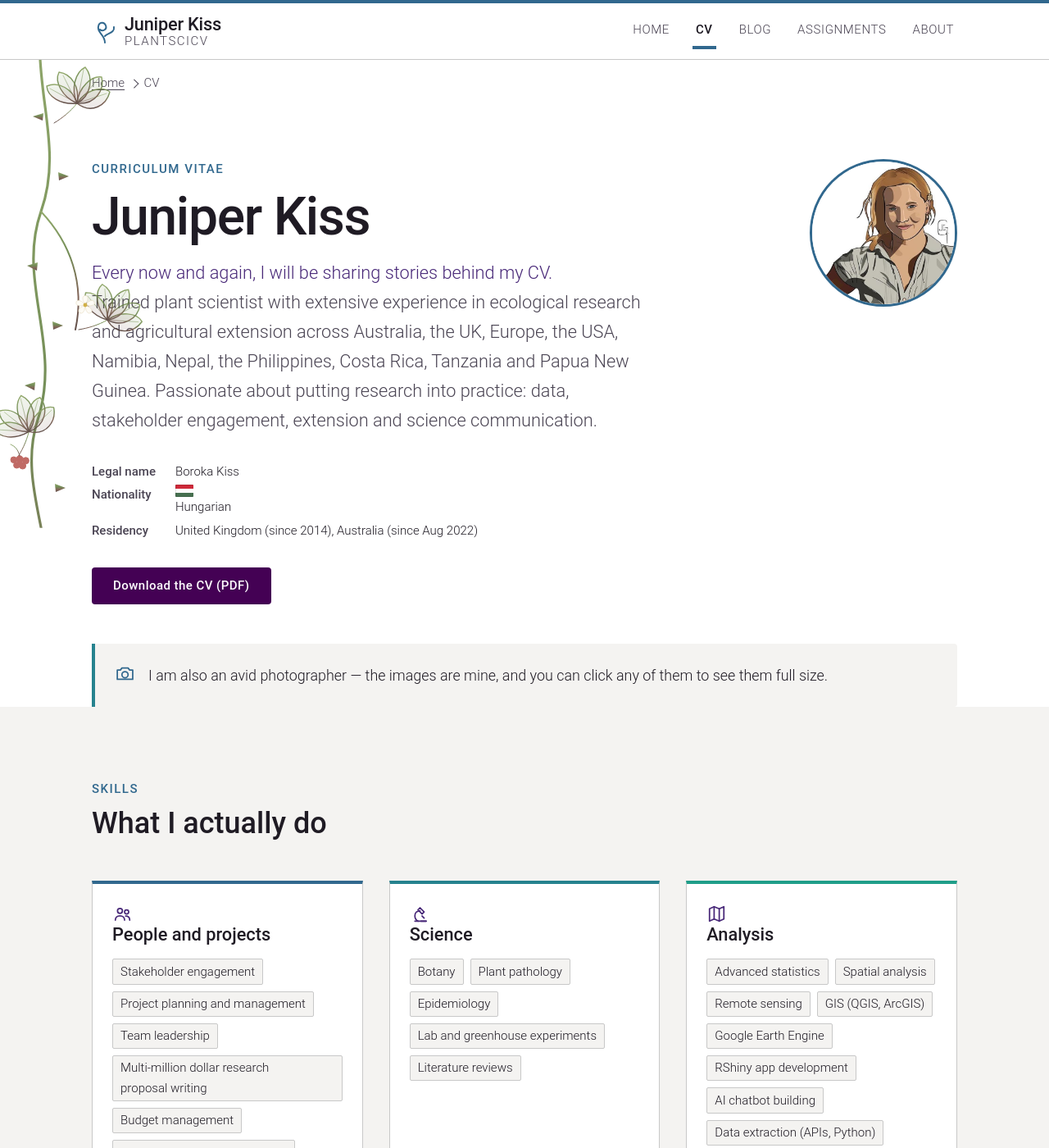
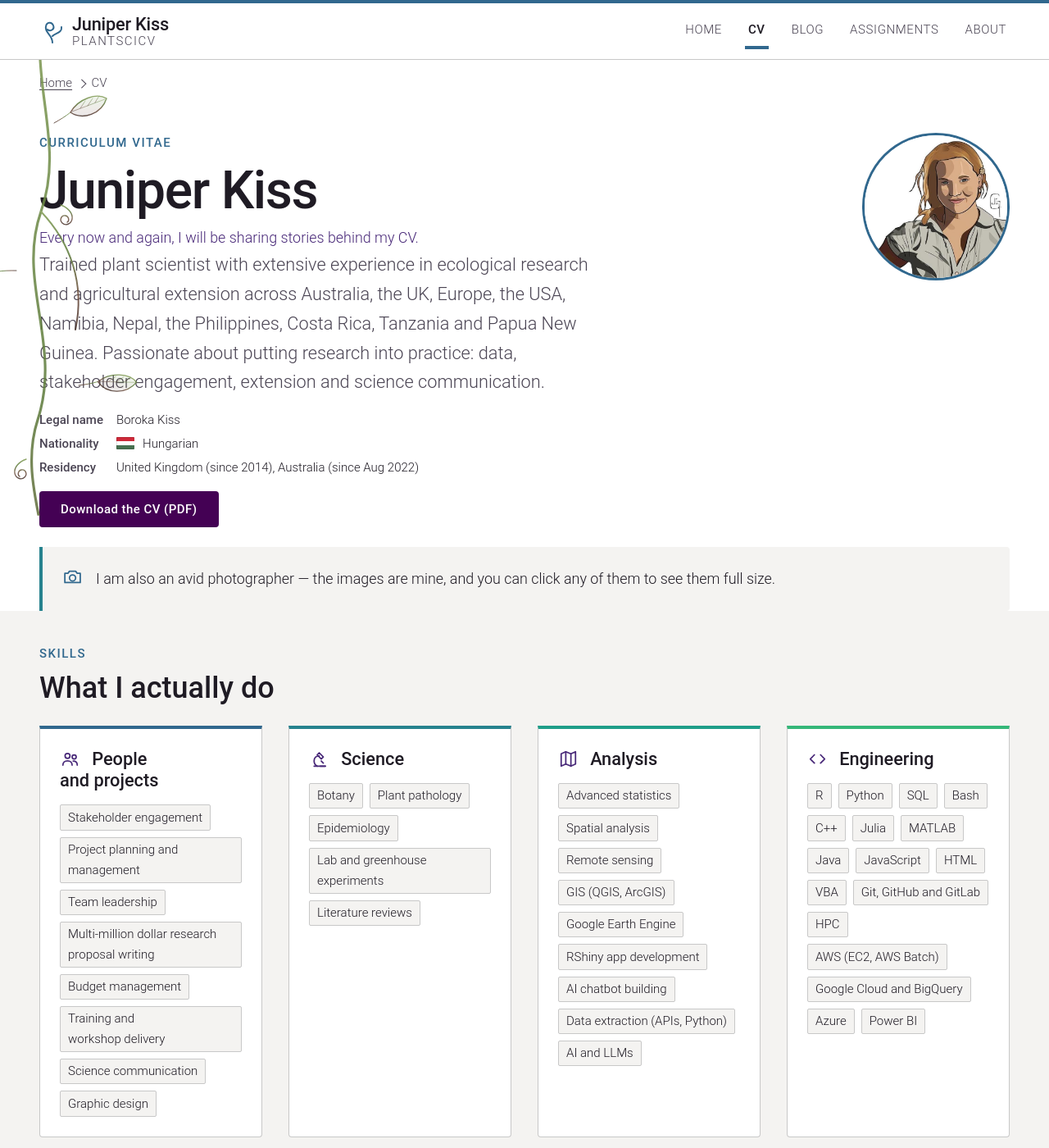
Before and after one commit to JuniperPNG/juniperkiss, a Jekyll site: the page built from cv/index.html, in a window 1280 px wide and 1400 px high. Shown: the whole window at 82% size. Built offline with Jekyll 4.4.1, drawn with Linux system fonts in a browser that asks for light colours.

Commit message:
CV: compact layout, photos in right column, real bullets, inline flags, uncropped previews; replace bramble with plain vine tendril

```diff
--- a/_includes/bramble.html
+++ b/_includes/bramble.html
@@ -16,36 +16,24 @@
       <stop offset="100%" stop-color="var(--bramble-4, #46312a)" />
     </linearGradient>
 
-    <!-- Palmate leaf, five serrated leaflets. Drawn once, placed several times. -->
+    <!-- A single ovate leaf on a short stalk. Drawn once, placed several times. -->
     <g id="bramble-leaf">
-      <path class="bramble__petiole" d="M0 0 C 10 -6, 20 -14, 28 -24" />
-      <g class="bramble__leaflets">
-        <path d="M28 -24 c 10 -16, 30 -22, 40 -14 c -4 16, -22 28, -40 14 z" />
-        <path d="M28 -24 c 2 -20, 18 -34, 30 -32 c 4 16, -8 34, -30 32 z" />
-        <path d="M28 -24 c -8 -18, -2 -38, 10 -44 c 10 12, 8 34, -10 44 z" />
-        <path d="M28 -24 c -18 -8, -28 -26, -22 -38 c 15 2, 26 18, 22 38 z" />
-        <path d="M28 -24 c -20 2, -36 -8, -37 -21 c 14 -6, 32 3, 37 21 z" />
-      </g>
+      <path class="bramble__petiole" d="M0 0 C 7 -4, 14 -8, 20 -13" />
+      <path class="bramble__blade"
+            d="M20 -13 C 30 -30, 52 -37, 64 -30 C 58 -11, 35 -3, 20 -13 Z" />
       <g class="bramble__veins">
-        <path d="M28 -24 l 36 -12" />
-        <path d="M28 -24 l 26 -30" />
-        <path d="M28 -24 l 8 -41" />
-        <path d="M28 -24 l -17 -34" />
-        <path d="M28 -24 l -33 -18" />
+        <path d="M22 -14 L 62 -29" />
+        <path d="M32 -18 l 6 -9" />
+        <path d="M41 -21 l 6 -9" />
+        <path d="M50 -25 l 5 -8" />
       </g>
     </g>
 
-    <!-- Flower: five rounded, separated petals on a narrow base — an open
-         dog-rose-style bramble bloom. Rounded (not pointed) petal tips read
-         as a simple wild flower rather than a lotus, which has pointed,
-         upright, overlapping petals. -->
-    <g id="bramble-flower">
-      <path class="bramble__petal" d="M-1 -2 Q -3.6 -5.6, -3.1 -9 Q -2.6 -11.6, 0 -11.6 Q 2.6 -11.6, 3.1 -9 Q 3.6 -5.6, 1 -2 Z" />
-      <path class="bramble__petal" d="M-1 -2 Q -3.6 -5.6, -3.1 -9 Q -2.6 -11.6, 0 -11.6 Q 2.6 -11.6, 3.1 -9 Q 3.6 -5.6, 1 -2 Z" transform="rotate(72)" />
-      <path class="bramble__petal" d="M-1 -2 Q -3.6 -5.6, -3.1 -9 Q -2.6 -11.6, 0 -11.6 Q 2.6 -11.6, 3.1 -9 Q 3.6 -5.6, 1 -2 Z" transform="rotate(144)" />
-      <path class="bramble__petal" d="M-1 -2 Q -3.6 -5.6, -3.1 -9 Q -2.6 -11.6, 0 -11.6 Q 2.6 -11.6, 3.1 -9 Q 3.6 -5.6, 1 -2 Z" transform="rotate(216)" />
-      <path class="bramble__petal" d="M-1 -2 Q -3.6 -5.6, -3.1 -9 Q -2.6 -11.6, 0 -11.6 Q 2.6 -11.6, 3.1 -9 Q 3.6 -5.6, 1 -2 Z" transform="rotate(288)" />
-      <circle class="bramble__centre" cx="0" cy="0" r="2.4" />
+    <!-- Curling tendril, the coil a climbing stem makes when it finds nothing. -->
+    <g id="bramble-tendril">
+      <path class="bramble__tendril"
+            d="M0 0 c 9 3, 15 10, 14 17 c -1 6, -8 9, -12 5
+               c -4 -4, -1 -10, 4 -9 c 4 1, 5 6, 2 8" />
     </g>
   </defs>
 
@@ -68,64 +56,18 @@
     <path class="bramble__cane bramble__cane--minor"
           d="M100 1030 C 66 1064, 40 1108, 52 1160" />
 
-    <!-- Roots: the cane grounds itself at the base of the page -->
-    <g class="bramble__root">
-      <path d="M92 1400 C 68 1404, 46 1414, 24 1428" />
-      <path d="M92 1400 C 100 1408, 100 1420, 88 1436" />
-      <path d="M92 1400 C 112 1402, 132 1414, 152 1424" />
-      <path d="M92 1400 C 78 1412, 72 1428, 78 1444" />
-    </g>
+    <use href="#bramble-leaf" x="112" y="150" />
+    <use href="#bramble-leaf" x="66" y="330" transform="rotate(-150 66 330)" />
+    <use href="#bramble-leaf" x="142" y="470" transform="rotate(22 142 470)" />
+    <use href="#bramble-leaf" x="62" y="640" transform="rotate(-155 62 640)" />
+    <use href="#bramble-leaf" x="120" y="820" transform="rotate(14 120 820)" />
+    <use href="#bramble-leaf" x="58" y="990" transform="rotate(-146 58 990)" />
+    <use href="#bramble-leaf" x="126" y="1150" transform="rotate(18 126 1150)" />
+    <use href="#bramble-leaf" x="70" y="1320" transform="rotate(-152 70 1320)" />
 
-    <!-- Prickles: the hooked, downward-facing thorns of Rubus fruticosus -->
-    <g class="bramble__prickles">
-      <path d="M100 60 l 13 4 l -12 5 z" />
-      <path d="M99 138 l -13 4 l 12 5 z" />
-      <path d="M117 210 l 13 5 l -12 5 z" />
-      <path d="M92 320 l -13 4 l 12 6 z" />
-      <path d="M110 392 l 13 5 l -12 5 z" />
-      <path d="M89 466 l -13 4 l 12 6 z" />
-      <path d="M113 590 l 13 5 l -12 5 z" />
-      <path d="M94 662 l -13 4 l 12 6 z" />
-      <path d="M112 846 l 13 5 l -12 5 z" />
-      <path d="M97 918 l -13 4 l 12 6 z" />
-      <path d="M115 1092 l 13 5 l -12 5 z" />
-      <path d="M95 1168 l -13 4 l 12 6 z" />
-      <path d="M108 1268 l 13 5 l -12 5 z" />
-    </g>
-
-    <use href="#bramble-leaf" x="112" y="150" />
-    <use href="#bramble-leaf" x="142" y="402" transform="rotate(22 142 402)" />
-    <use href="#bramble-leaf" x="66" y="560" transform="rotate(-25 66 560)" />
-    <use href="#bramble-leaf" x="58" y="920" transform="rotate(16 58 920)" />
-    <use href="#bramble-leaf" x="120" y="1060" transform="rotate(-12 120 1060)" />
-    <use href="#bramble-leaf" x="70" y="1330" transform="rotate(46 70 1330)" />
-
-    <!-- Flowers: single blooms, Rubus is a rose relative -->
-    <g class="bramble__flower">
-      <use href="#bramble-flower" transform="translate(150 372)" />
-    </g>
-    <g class="bramble__flower">
-      <use href="#bramble-flower" transform="translate(46 900) rotate(20)" />
-    </g>
-
-    <!-- Fruit: aggregates of drupelets — green-red while unripe, near-black when ripe -->
-    <g class="bramble__fruit" transform="translate(70 560)">
-      <circle cx="0" cy="0" r="4.2" />
-      <circle cx="7.4" cy="1.8" r="4" />
-      <circle cx="3.6" cy="8" r="4" />
-      <circle cx="-3.6" cy="7.2" r="3.8" />
-      <circle cx="-7.2" cy="0.8" r="3.8" />
-      <circle cx="0" cy="6.2" r="3.6" />
-      <path class="bramble__pedicel" d="M0 -4 C -2 -12, -6 -16, -11 -18" />
-    </g>
-    <g class="bramble__fruit bramble__fruit--ripe" transform="translate(110 1152)">
-      <circle cx="0" cy="0" r="4.2" />
-      <circle cx="7.4" cy="1.8" r="4" />
-      <circle cx="3.6" cy="8" r="4" />
-      <circle cx="-3.6" cy="7.2" r="3.8" />
-      <circle cx="-7.2" cy="0.8" r="3.8" />
-      <circle cx="0" cy="6.2" r="3.6" />
-      <path class="bramble__pedicel" d="M0 -4 C 2 -12, 6 -16, 11 -18" />
-    </g>
+    <use href="#bramble-tendril" transform="translate(120 250)" />
+    <use href="#bramble-tendril" transform="translate(78 560) scale(-1 1)" />
+    <use href="#bramble-tendril" transform="translate(124 900)" />
+    <use href="#bramble-tendril" transform="translate(80 1240) scale(-1 1)" />
   </g>
 </svg>
--- a/_includes/cane-rule.html
+++ b/_includes/cane-rule.html
@@ -1,12 +1,10 @@
 {%- comment -%}
-  Small bramble-cane divider with a prickle and a leaflet. Decorative.
+  Small vine-stem divider with a leaf at the end. Decorative.
 {%- endcomment -%}
 <svg class="cane-rule" viewBox="0 0 240 24" preserveAspectRatio="xMinYMid meet"
      aria-hidden="true" focusable="false" role="presentation">
   <path d="M2 14 C 40 4, 70 22, 108 13 C 146 4, 176 20, 214 12"
         fill="none" stroke="currentColor" stroke-width="1.4" stroke-linecap="round" />
-  <path d="M56 11 l 5 -7 l 2 8 z" fill="currentColor" />
-  <path d="M142 15 l 6 7 l -8 -1 z" fill="currentColor" />
   <path d="M214 12 c 6 -9, 20 -11, 24 -4 c -5 8, -17 10, -24 4 z"
         fill="none" stroke="currentColor" stroke-width="1.2" />
   <path d="M214 12 l 22 -2" fill="none" stroke="currentColor" stroke-width="0.9" />
--- a/_includes/cv-entry.html
+++ b/_includes/cv-entry.html
@@ -8,7 +8,7 @@
 {%- assign h = include.heading_level | default: 3 -%}
 {%- assign place = e.country | default: site.data.countries[e.flag] -%}
 
-<article class="entry{% if e.note %} entry--noted{% endif %}">
+<article class="entry{% if e.note %} entry--noted{% endif %}{% if e.images %} entry--photos{% endif %}">
   <div class="entry__main">
     <h{{ h }} class="entry__title">{{ e.role | default: e.title }}</h{{ h }}>
     {%- if e.org %}<p class="entry__org">{{ e.org }}</p>{%- endif %}
@@ -45,6 +45,20 @@
     <p class="entry__link"><a href="{{ e.link }}" rel="noopener">{{ e.link_label | default: e.link }}</a></p>
     {%- endif %}
 
+    {%- if e.video %}
+    <div class="video-embed" data-video-id="{{ e.video }}">
+      <button type="button" class="video-embed__play" data-title="{{ e.video_label | default: 'YouTube video' | escape }}">
+        <span class="video-embed__icon" aria-hidden="true">
+          <svg viewBox="0 0 24 24" fill="currentColor"><path d="M8 5v14l11-7z"/></svg>
+        </span>
+        <span class="video-embed__label">Watch: {{ e.video_label }}</span>
+      </button>
+    </div>
+    {%- endif %}
+  </div>
+
+  {%- if e.images or e.note %}
+  <div class="entry__aside">
     {%- if e.images %}
     <ul class="photo-strip">
       {%- for img in e.images %}
@@ -62,23 +76,13 @@
     </ul>
     {%- endif %}
 
-    {%- if e.video %}
-    <div class="video-embed" data-video-id="{{ e.video }}">
-      <button type="button" class="video-embed__play" data-title="{{ e.video_label | default: 'YouTube video' | escape }}">
-        <span class="video-embed__icon" aria-hidden="true">
-          <svg viewBox="0 0 24 24" fill="currentColor"><path d="M8 5v14l11-7z"/></svg>
-        </span>
-        <span class="video-embed__label">Watch: {{ e.video_label }}</span>
-      </button>
-    </div>
+    {%- if e.note %}
+    <aside class="note" aria-label="Story behind this entry">
+      <span class="note__tail" aria-hidden="true"></span>
+      <p class="note__eyebrow">The story</p>
+      <p class="note__body">{{ e.note }}</p>
+    </aside>
     {%- endif %}
   </div>
-
-  {%- if e.note %}
-  <aside class="note" aria-label="Story behind this entry">
-    <span class="note__tail" aria-hidden="true"></span>
-    <p class="note__eyebrow">The story</p>
-    <p class="note__body">{{ e.note }}</p>
-  </aside>
   {%- endif %}
 </article>
--- a/assets/css/site.css
+++ b/assets/css/site.css
@@ -299,11 +299,7 @@
   stroke-width: 2;
 }
 
-.bramble__prickles path {
-  fill: url(#bramble-ramp);
-}
-
-.bramble__leaflets path {
+.bramble__blade {
   fill: url(#bramble-ramp);
   fill-opacity: 0.13;
   stroke: url(#bramble-ramp);
@@ -314,7 +310,7 @@
 
 .bramble__petiole,
 .bramble__veins path,
-.bramble__pedicel {
+.bramble__tendril {
   fill: none;
   stroke: url(#bramble-ramp);
   stroke-width: 1;
@@ -322,41 +318,12 @@
   vector-effect: non-scaling-stroke;
 }
 
+.bramble__tendril {
+  stroke-width: 1.4;
+}
+
 .bramble__veins path {
   stroke-opacity: 0.55;
-}
-
-.bramble__petal {
-  fill: var(--bramble-flower-fill);
-  stroke: var(--bramble-flower-stroke);
-  stroke-width: 0.6;
-  stroke-linejoin: round;
-  vector-effect: non-scaling-stroke;
-}
-
-.bramble__centre {
-  fill: var(--bramble-flower-centre);
-}
-
-.bramble__fruit circle {
-  fill: var(--bramble-fruit-unripe);
-  stroke: var(--bramble-fruit-unripe);
-  stroke-width: 1;
-  vector-effect: non-scaling-stroke;
-}
-
-.bramble__fruit--ripe circle {
-  fill: var(--bramble-fruit-ripe);
-  stroke: var(--bramble-fruit-ripe);
-}
-
-.bramble__root {
-  fill: none;
-  stroke: var(--bramble-4);
-  stroke-width: 1.6;
-  stroke-linecap: round;
-  stroke-opacity: 0.7;
-  vector-effect: non-scaling-stroke;
 }
 
 /* The cane draws itself in as you scroll, like a plant putting on growth.
@@ -394,12 +361,12 @@
   }
 }
 
-/* Section divider: a short length of cane with a prickle and a leaflet. */
+/* Section divider: a short length of stem with a leaf. */
 .cane-rule {
   display: block;
   width: min(240px, 60%);
   height: auto;
-  margin: var(--space-2xl) 0;
+  margin: var(--space-l) 0;
   color: var(--tone-soft);
 }
 
@@ -822,9 +789,9 @@
 .cv-header {
   display: grid;
   grid-template-columns: minmax(0, 1fr) auto;
-  gap: var(--space-2xl);
+  gap: var(--space-l);
   align-items: start;
-  padding: var(--space-2xl) 0 var(--space-xl);
+  padding: var(--space-l) 0 var(--space-m);
 }
 
 .cv-header__text {
@@ -832,16 +799,16 @@
 }
 
 .cv-header__tagline {
-  margin-top: var(--space-xs);
-  font-size: var(--step-1);
+  margin-top: var(--space-3xs);
+  font-size: var(--step-0);
   color: var(--tone-emph);
 }
 
 .cv-header__facts {
   display: grid;
   grid-template-columns: max-content minmax(0, 1fr);
-  gap: var(--space-3xs) var(--space-m);
-  margin-top: var(--space-l);
+  gap: var(--space-3xs) var(--space-s);
+  margin-top: var(--space-s);
   font-size: var(--step--1);
 }
 
@@ -855,7 +822,7 @@
 }
 
 .cv-header__actions {
-  margin-top: var(--space-l);
+  margin-top: var(--space-s);
 }
 
 .cv-header__portrait {
@@ -877,7 +844,10 @@
 }
 
 /* --- Flags and topic icons ------------------------------------------------ */
+/* Flags sit inside a line of text, so they must override the global
+   `svg { display: block }` reset or they force a line break. */
 .flag {
+  display: inline-block;
   flex: none;
   width: 1.5em;
   height: 1em;
@@ -887,6 +857,7 @@
 }
 
 .topic-icon {
+  display: inline-block;
   flex: none;
   width: 1.15em;
   height: 1.15em;
@@ -898,21 +869,21 @@
 .chip-row {
   display: flex;
   flex-wrap: wrap;
-  gap: var(--space-2xs);
+  gap: var(--space-3xs);
   list-style: none;
-  margin: var(--space-s) 0 0;
+  margin: var(--space-3xs) 0 0;
   padding: 0;
 }
 
 .chip {
   display: inline-flex;
   align-items: center;
-  padding: 0.2em 0.7em;
+  padding: 0.1em 0.6em;
   background: var(--surface-alt);
   border: var(--hairline) solid var(--border);
   border-radius: 999px;
   font-size: var(--step--1);
-  line-height: 1.5;
+  line-height: 1.4;
 }
 
 .chip--place {
@@ -924,19 +895,21 @@
 
 /* --- Entries -------------------------------------------------------------- */
 .entries {
-  margin-top: var(--space-xl);
-}
-
+  margin-top: var(--space-m);
+}
+
+/* Text left, photographs and story note right, so entries stay short and the
+   wide margin is used instead of stacking images under every section. */
 .entry {
   display: grid;
   grid-template-columns: minmax(0, 1fr);
-  gap: var(--space-l);
-  padding: var(--space-xl) 0;
+  gap: var(--space-m);
+  padding: var(--space-m) 0;
   border-top: var(--hairline) solid var(--border);
 }
 
 .entries--compact .entry {
-  padding: var(--space-l) 0;
+  padding: var(--space-s) 0;
 }
 
 .entry__main {
@@ -944,17 +917,34 @@
   max-width: var(--measure);
 }
 
+.entry__aside {
+  min-width: 0;
+  display: grid;
+  gap: var(--space-s);
+  align-content: start;
+}
+
+@media (min-width: 1100px) {
+  .entry--noted,
+  .entry--photos {
+    grid-template-columns: minmax(0, 1fr) minmax(240px, 340px);
+    align-items: start;
+    gap: var(--space-l);
+  }
+}
+
 .entry__title {
-  font-size: var(--step-2);
-  line-height: 1.25;
+  font-size: var(--step-0);
+  line-height: 1.3;
 }
 
 .entries--compact .entry__title {
-  font-size: var(--step-1);
+  font-size: var(--step-0);
 }
 
 .entry__org {
-  margin-top: var(--space-3xs);
+  margin-top: 0;
+  font-size: var(--step--1);
   color: var(--ink-muted);
 }
 
@@ -962,31 +952,36 @@
   display: flex;
   flex-wrap: wrap;
   align-items: center;
-  gap: var(--space-xs);
+  gap: var(--space-2xs);
+  margin-top: var(--space-3xs);
+}
+
+.entry__dates {
+  font-size: var(--step--1);
+  font-variant-numeric: tabular-nums;
+  color: var(--ink-muted);
+}
+
+.entry__detail {
   margin-top: var(--space-2xs);
-}
-
-.entry__dates {
-  font-size: var(--step--1);
-  font-variant-numeric: tabular-nums;
-  color: var(--ink-muted);
-}
-
-.entry__detail {
-  margin-top: var(--space-s);
-}
-
-.entry__points {
-  margin-top: var(--space-s);
+  font-size: var(--step--1);
+}
+
+/* Selector must out-specify the `ul[class] { list-style: none }` reset. */
+ul.entry__points {
+  margin-top: var(--space-2xs);
   padding-left: 1.2em;
+  font-size: var(--step--1);
+  list-style: disc;
 }
 
 .entry__points li + li {
+  margin-top: var(--space-3xs);
+}
+
+.entry__link {
   margin-top: var(--space-2xs);
-}
-
-.entry__link {
-  margin-top: var(--space-s);
+  font-size: var(--step--1);
 }
 
 /* --- The story note ------------------------------------------------------- */
@@ -996,8 +991,7 @@
 .note {
   position: relative;
   align-self: start;
-  max-width: 260px;
-  padding: var(--space-xs) var(--space-s);
+  padding: var(--space-2xs) var(--space-xs);
   background: var(--highlight-bg);
   color: var(--highlight-fg);
   border-radius: 14px;
@@ -1032,14 +1026,6 @@
   filter: drop-shadow(-1px 0 0 rgb(0 0 0 / 0.08));
 }
 
-@media (min-width: 1100px) {
-  .entry--noted {
-    grid-template-columns: minmax(0, 1fr) minmax(180px, 260px);
-    align-items: start;
-    gap: var(--space-l);
-  }
-}
-
 @media (max-width: 1099px) {
   .note {
     max-width: var(--measure-narrow);
@@ -1057,10 +1043,10 @@
 /* --- Photographs ---------------------------------------------------------- */
 .photo-strip {
   display: grid;
-  grid-template-columns: repeat(auto-fill, minmax(180px, 1fr));
-  gap: var(--space-s);
+  grid-template-columns: repeat(auto-fit, minmax(130px, 1fr));
+  gap: var(--space-2xs);
   list-style: none;
-  margin: var(--space-l) 0 0;
+  margin: 0;
   padding: 0;
 }
 
@@ -1071,22 +1057,24 @@
 .photo {
   position: relative;
   display: block;
-  overflow: hidden;
   border-radius: var(--radius-s);
   background: var(--surface-sunken);
   line-height: 0;
 }
 
+/* Previews show the whole photograph — nothing is cropped away, so a reader
+   never has to open the lightbox just to see the edges of an image. */
 .photo img {
   width: 100%;
-  aspect-ratio: 4 / 3;
-  object-fit: cover;
-  transition: transform var(--dur-slow) var(--ease);
+  height: auto;
+  object-fit: contain;
+  border-radius: var(--radius-s);
+  transition: opacity var(--dur-fast) var(--ease);
 }
 
 .photo:hover img,
 .photo:focus-visible img {
-  transform: scale(1.04);
+  opacity: 0.88;
 }
 
 .photo__zoom {
@@ -1120,7 +1108,7 @@
   }
   .photo:hover img,
   .photo:focus-visible img {
-    transform: none;
+    opacity: 1;
   }
   .photo__zoom {
     opacity: 1;
@@ -1260,7 +1248,7 @@
 /* --- Compact lists (work history, volunteering, writing) ------------------- */
 .plain-list {
   list-style: none;
-  margin: var(--space-l) 0 0;
+  margin: var(--space-m) 0 0;
   padding: 0;
 }
 
@@ -1269,12 +1257,13 @@
   flex-wrap: wrap;
   align-items: baseline;
   gap: var(--space-3xs) var(--space-s);
-  padding: var(--space-s) 0;
+  padding: var(--space-2xs) 0;
   border-bottom: var(--hairline) solid var(--border);
 }
 
 .plain-list__title {
   flex: 1 1 20ch;
+  font-size: var(--step--1);
   font-weight: var(--weight-medium);
 }
 
--- a/assets/css/tokens.css
+++ b/assets/css/tokens.css
@@ -102,8 +102,8 @@
   --tracking-caps: 0.1em;
 
   /* ---- Space (Kew rhythm) ------------------------------------------------ */
-  --pad-h: 112px;
-  --pad-v: 88px;
+  --pad-h: 48px;
+  --pad-v: 40px;
   --space-3xs: 0.25rem;
   --space-2xs: 0.5rem;
   --space-xs: 0.75rem;
@@ -115,7 +115,7 @@
   --space-3xl: 6rem;
 
   /* ---- Measure & layout -------------------------------------------------- */
-  --page-max: 1600px;
+  --page-max: 1280px;
   --measure: 68ch;
   --measure-narrow: 58ch;
   --bramble-width: 220px;
@@ -157,15 +157,15 @@
 
 @media (max-width: 1024px) {
   :root {
-    --pad-h: 32px;
-    --pad-v: 56px;
+    --pad-h: 24px;
+    --pad-v: 32px;
   }
 }
 
 @media (max-width: 768px) {
   :root {
     --pad-h: 16px;
-    --pad-v: 40px;
+    --pad-v: 24px;
   }
 }
 
--- a/cv/index.html
+++ b/cv/index.html
@@ -46,7 +46,7 @@
   <div class="shell">
     <p class="section__eyebrow">Skills</p>
     <h2 id="skills">What I actually do</h2>
-    <div class="card-grid" style="margin-top: var(--space-xl)">
+    <div class="card-grid" style="margin-top: var(--space-m)">
       {%- for group in cv.skill_groups %}
       <div class="card">
         <h3 class="card__title">
@@ -90,7 +90,7 @@
 
 {%- if cv.work_history %}
 <section class="section" aria-labelledby="work-history">
-  <div class="shell shell--reading">
+  <div class="shell">
     <h2 id="work-history">Everything else</h2>
     <ul class="plain-list">
       {%- for item in cv.work_history %}
@@ -109,7 +109,7 @@
 {%- endif %}
 
 <section class="section section--alt" aria-labelledby="volunteering">
-  <div class="shell shell--reading">
+  <div class="shell">
     <h2 id="volunteering">Volunteering</h2>
     <ul class="plain-list">
       {%- for item in cv.volunteering %}
@@ -148,7 +148,7 @@
 </section>
 
 <section class="section" aria-labelledby="writing">
-  <div class="shell shell--reading">
+  <div class="shell">
     <p class="section__eyebrow">Writing examples</p>
     <h2 id="writing">Things I have written</h2>
     <ul class="plain-list">
```
